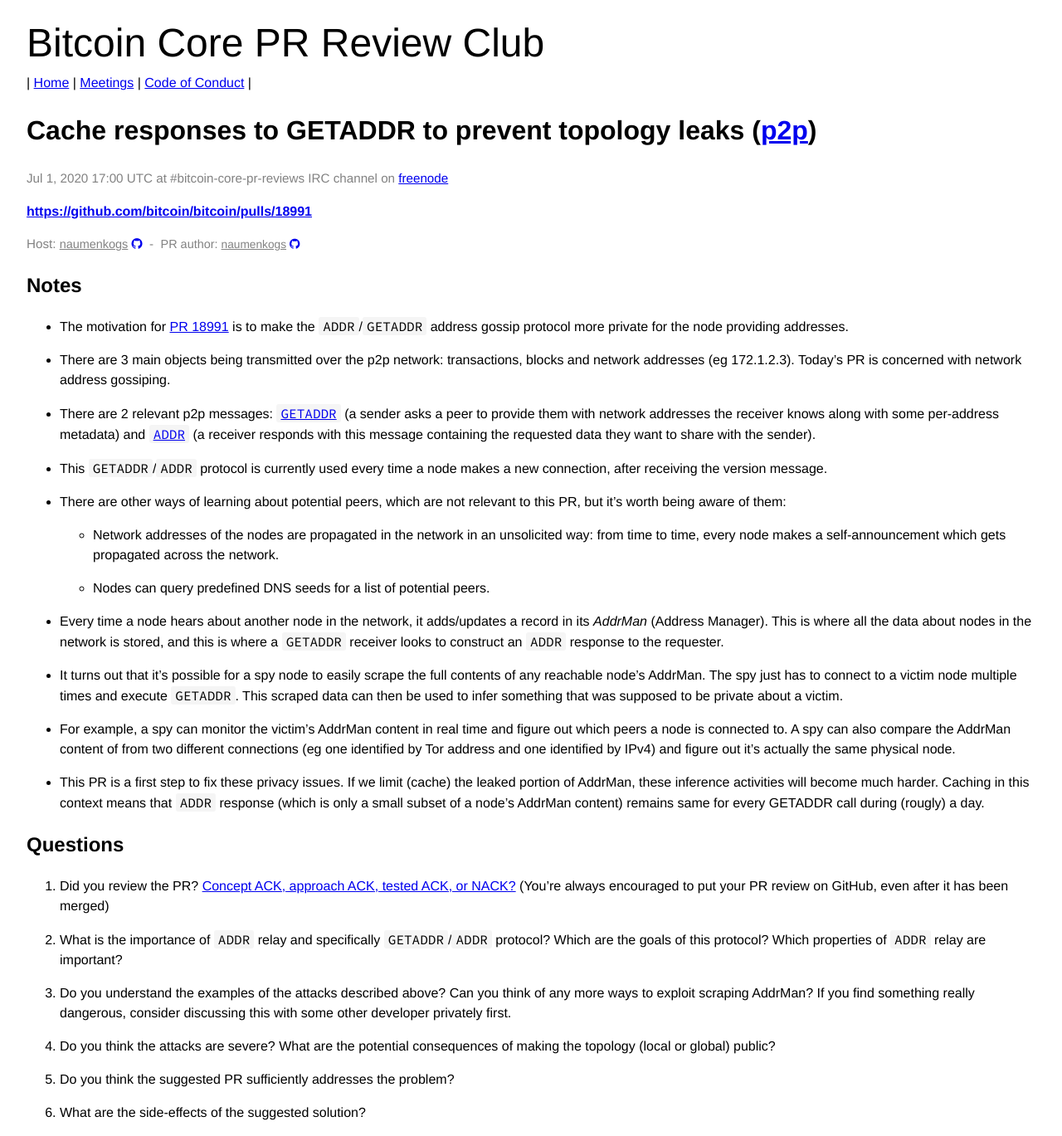
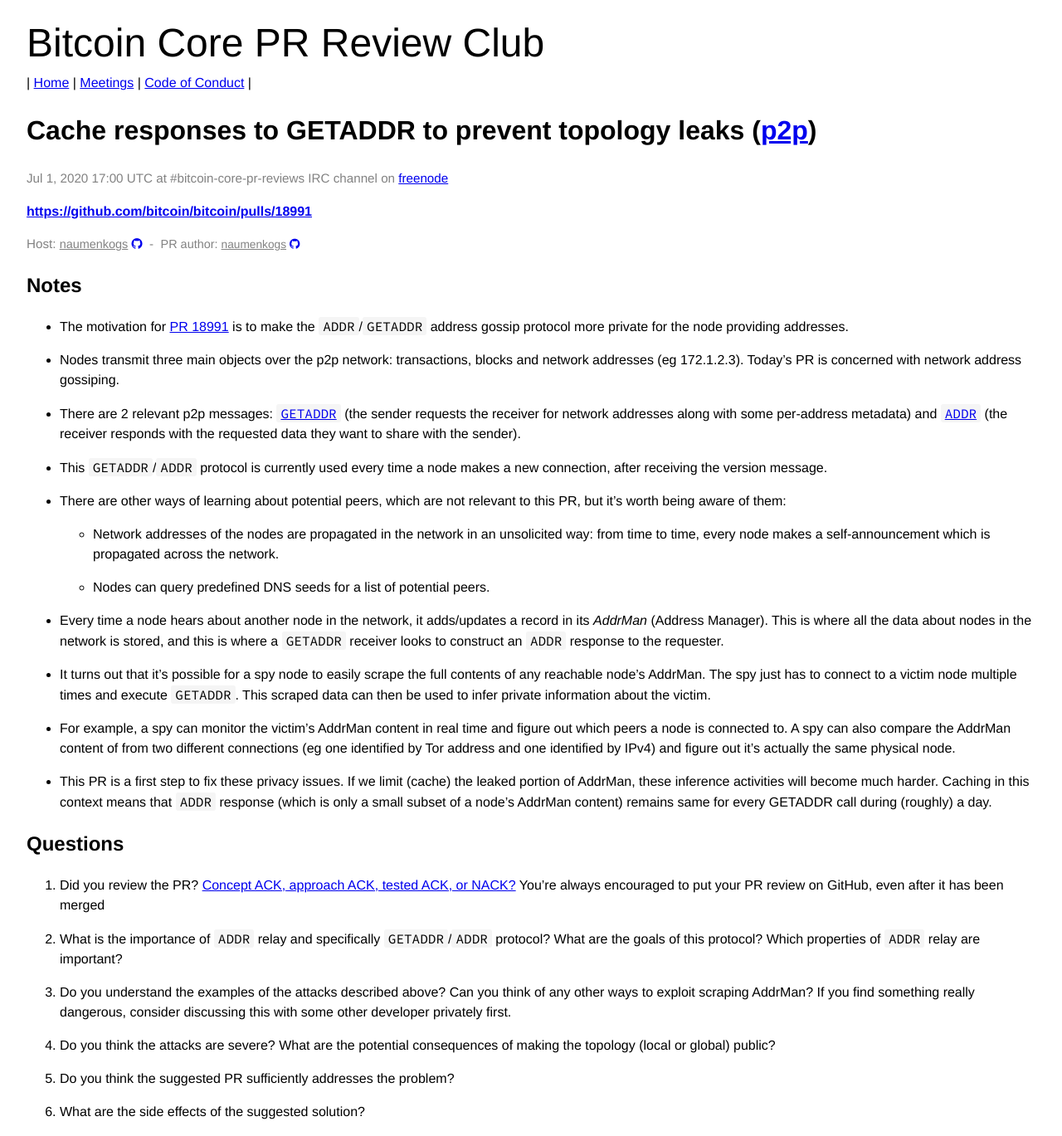
Before and after one commit to bitcoin-core-review-club/website, a Jekyll site: the page built from _posts/2020-07-01-#18991.md, in a window 1280 px wide. Shown: the whole page at 83% size. Built offline with Jekyll 4.4.1, drawn with Linux system fonts in a browser that asks for light colours.

Commit message:
n18991: jonatack review suggestions (thanks!)

```diff
--- a/_posts/2020-07-01-#18991.md
+++ b/_posts/2020-07-01-#18991.md
@@ -16,16 +16,16 @@
   is to make the `ADDR`/`GETADDR` address gossip protocol more private for the
   node providing addresses.
 
-- There are 3 main objects being transmitted over the p2p network:
+- Nodes transmit three main objects over the p2p network:
   transactions, blocks and network addresses (eg 172.1.2.3). Today's PR is
   concerned with network address gossiping.
 
 - There are 2 relevant p2p messages:
-  [`GETADDR`](https://btcinformation.org/en/developer-reference#getaddr) (a
-  sender asks a peer to provide them with network addresses the receiver knows
+  [`GETADDR`](https://btcinformation.org/en/developer-reference#getaddr) (the
+  sender requests the receiver for network addresses
   along with some per-address metadata) and
-  [`ADDR`](https://btcinformation.org/en/developer-reference#addr) (a receiver
-  responds with this message containing the requested data they want to share
+  [`ADDR`](https://btcinformation.org/en/developer-reference#addr) (the receiver
+  responds with the requested data they want to share
   with the sender).
 
 - This `GETADDR`/`ADDR` protocol is currently used every time a node makes a new
@@ -36,7 +36,7 @@
 
   - Network addresses of the nodes are propagated in the
     network in an unsolicited way: from time to time, every node makes a
-    self-announcement which gets propagated across the network.
+    self-announcement which is propagated across the network.
 
   - Nodes can query predefined DNS seeds for a list of potential peers.
 
@@ -48,7 +48,7 @@
 - It turns out that it's possible for a spy node to easily scrape the full
   contents of any reachable node's AddrMan. The spy just has to connect to a
   victim node multiple times and execute `GETADDR`. This scraped data can then be
-  used to infer something that was supposed to be private about a victim.
+  used to infer private information about the victim.
 
 - For example, a spy can monitor the victim's AddrMan content in real time and
   figure out which peers a node is connected to. A spy can also compare the
@@ -60,20 +60,21 @@
   the leaked portion of AddrMan, these inference activities will become much
   harder. Caching in this context means that `ADDR` response (which is only a small
   subset of a node's AddrMan content) remains same for every GETADDR call during
-  (rougly) a day.
+  (roughly) a day.
 
 ## Questions
 
 1. Did you review the PR? [Concept ACK, approach ACK, tested ACK, or
    NACK?](https://github.com/bitcoin/bitcoin/blob/master/CONTRIBUTING.md#peer-review)
-   (You're always encouraged to put your PR review on GitHub, even after it has been merged)
+   You're always encouraged to put your PR review on GitHub, even after it has
+   been merged
 
 2. What is the importance of `ADDR` relay and specifically `GETADDR`/`ADDR`
-   protocol? Which are the goals of this protocol? Which properties of `ADDR`
+   protocol? What are the goals of this protocol? Which properties of `ADDR`
    relay are important?
 
 3. Do you understand the examples of the attacks described above? Can you think
-   of any more ways to exploit scraping AddrMan? If you find something really
+   of any other ways to exploit scraping AddrMan? If you find something really
    dangerous, consider discussing this with some other developer privately first.
 
 4. Do you think the attacks are severe? What are the potential consequences of
@@ -81,7 +82,7 @@
 
 5. Do you think the suggested PR sufficiently addresses the problem?
 
-6. What are the side-effects of the suggested solution?
+6. What are the side effects of the suggested solution?
 
 <!-- TODO: After meeting, uncomment and add meeting log
 ## Meeting Log
```
